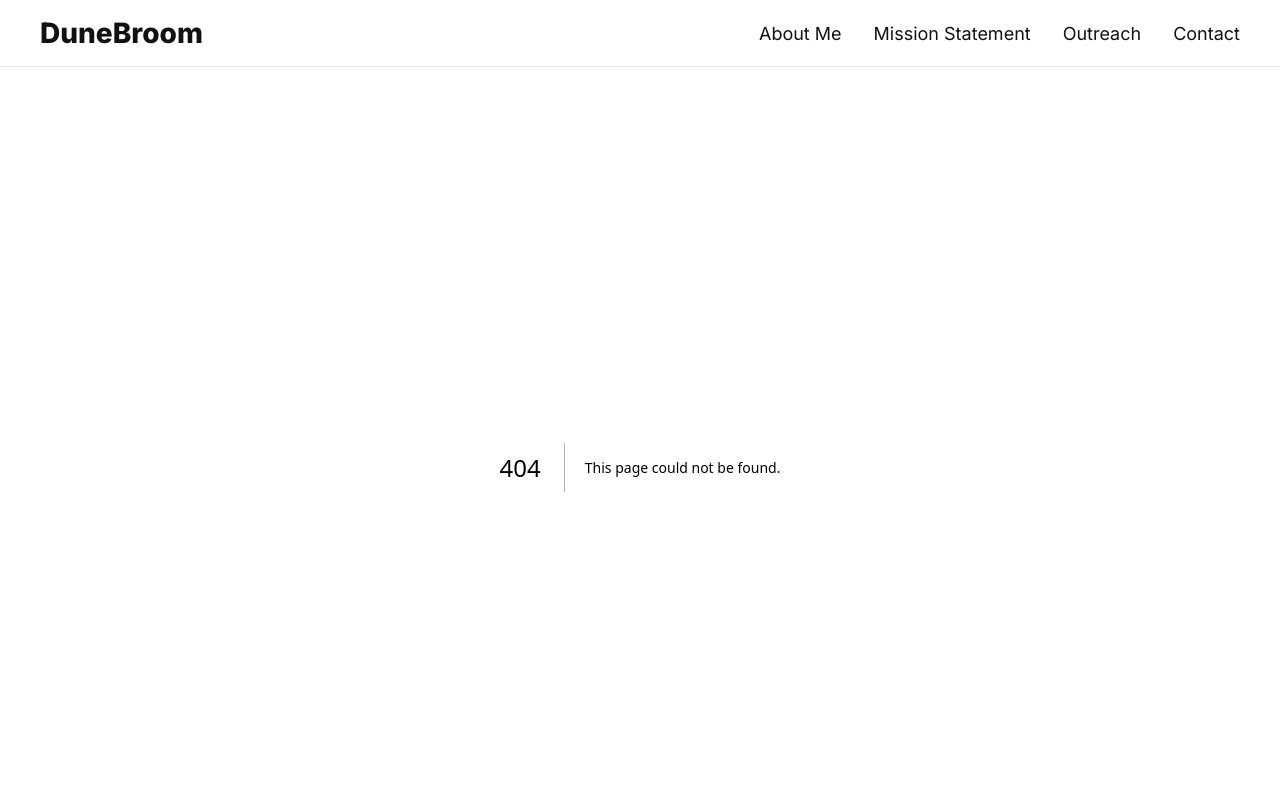
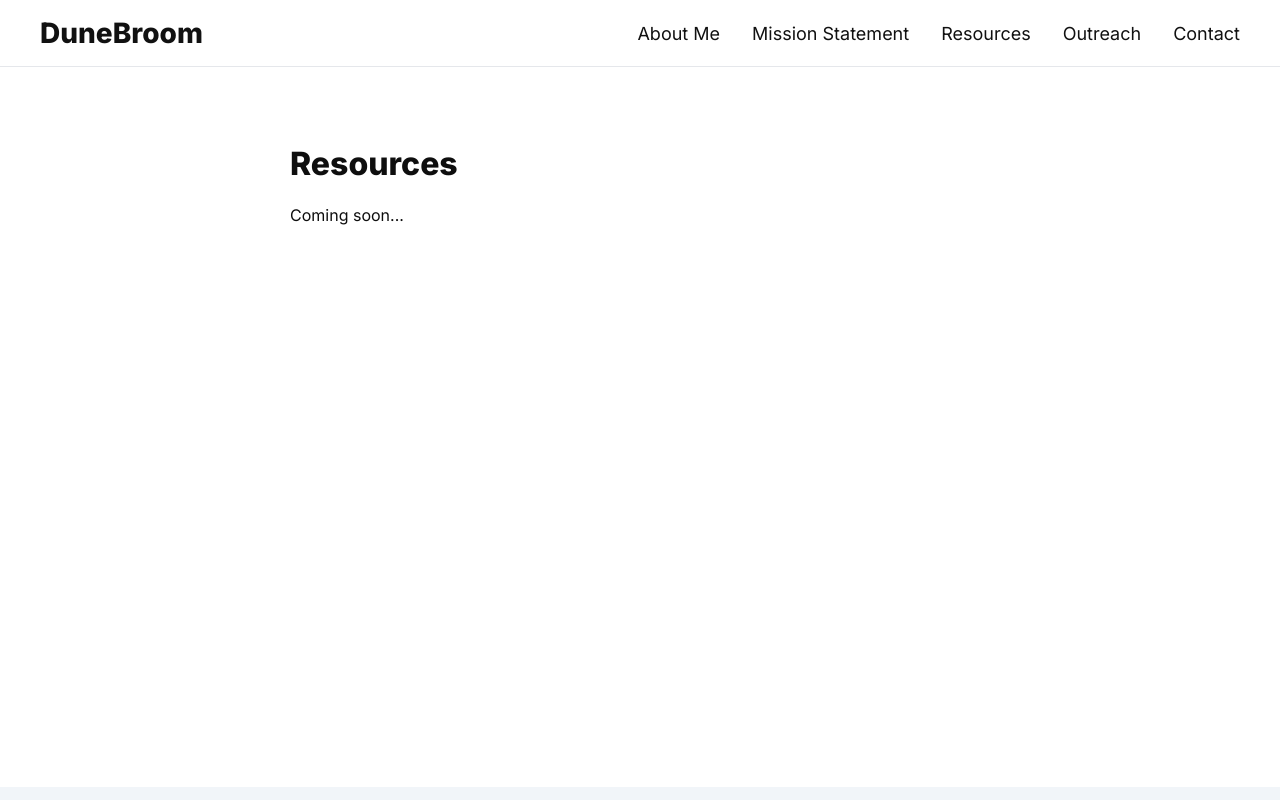
Before and after one commit to groverneev/DuneBroom_Website, a Next.js app: page /resources in a window 1280 px wide. Before the commit this address had no page. Shown: the top 800 px of the page. Built offline with nearby package versions, Linux system fonts and the light colour scheme.

Commit message:
idk_what_to_write

```diff
--- /dev/null
+++ b/app/resources/page.tsx
@@ -0,0 +1,8 @@
+export default function Page() {
+  return (
+    <main style={{ maxWidth: 700, margin: '2rem auto', padding: 24 }}>
+      <h1>Resources</h1>
+      <p>Coming soon...</p>
+    </main>
+  )
+}
--- a/components/Navbar.tsx
+++ b/components/Navbar.tsx
@@ -6,6 +6,7 @@ import { useRouter, usePathname } from 'next/navigation';
 const navLinks = [
   { href: '/about_me', label: 'About Me' },
   { href: '/mission_statement', label: 'Mission Statement' },
+  { href: '/resources', label: 'Resources' },
   { href: '/outreach', label: 'Outreach' },
   { href: '/#contact', label: 'Contact' },
 ];
```
